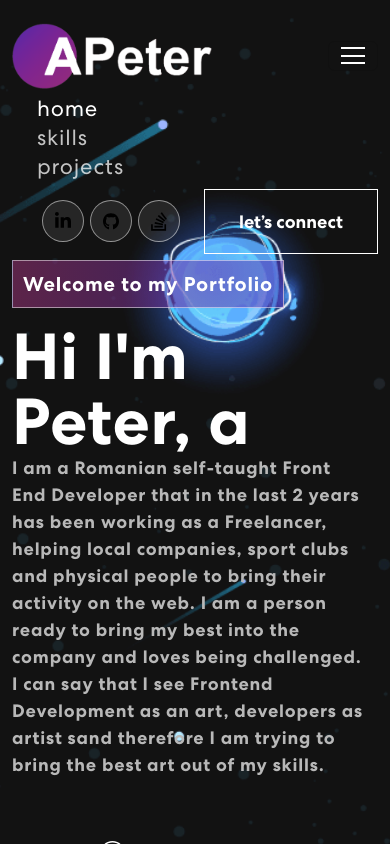
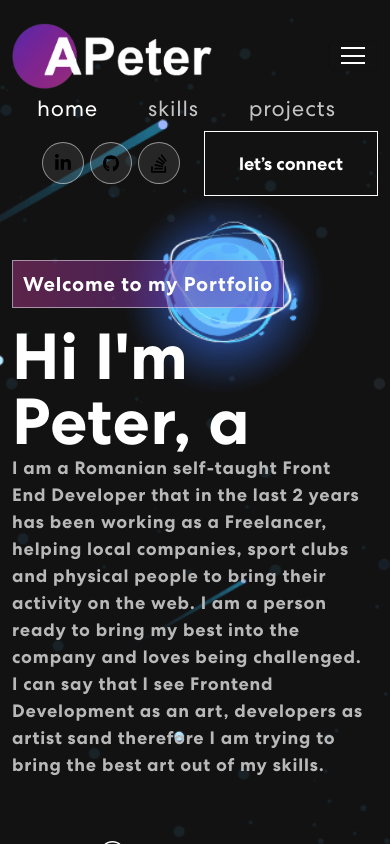
Before and after one commit to AlinAlexandruPeter/portfolio, a React (Create React App) app: page / in a window 390 px wide. Both pictures are taken after a click on the button 353 px from the left and 55 px from the top of the page. Shown: the top 844 px of the page. Built offline with nearby package versions, Linux system fonts and the light colour scheme.

Commit message:
Update Navbar.js

```diff
--- a/src/components/Navbar.js
+++ b/src/components/Navbar.js
@@ -37,7 +37,7 @@ export default function NavBar() {
           <span className="navbar-toggler-icon"></span>
         </Navbar.Toggle>
         <Navbar.Collapse id="basic-navbar-nav">
-          <Nav className="ms-auto">
+          <Nav className="ms-auto flex-row">
             <Nav.Link
               href="#home"
               className={
```
